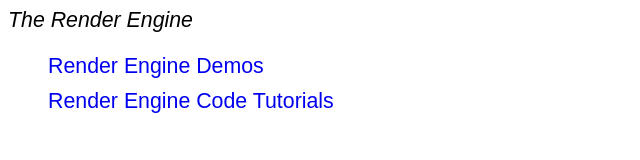
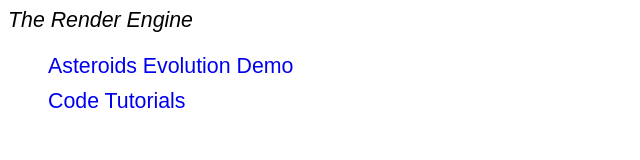
Before and after one commit to bfattori/TheRenderEngine, a plain HTML site: page demos_index.html in a window 1280 px wide. Shown: the whole page, without its empty margins (0-640 px from the left). Drawn offline with Linux system fonts and the light colour scheme.

Commit message:
Updating demo and tutorial launch page

```diff
--- a/demos_index.html
+++ b/demos_index.html
@@ -33,8 +33,8 @@
 <body>
 <em>The Render Engine</em>
 <ul>
-   <li loc="demos/index.html">Render Engine Demos</li>
-   <li loc="tutorials/index.html">Render Engine Code Tutorials</li>
+   <li loc="demos/vector/index.html">Asteroids Evolution Demo</li>
+   <li loc="tutorials/index.html">Code Tutorials</li>
 </ul>
 </body>
 </html>
```
